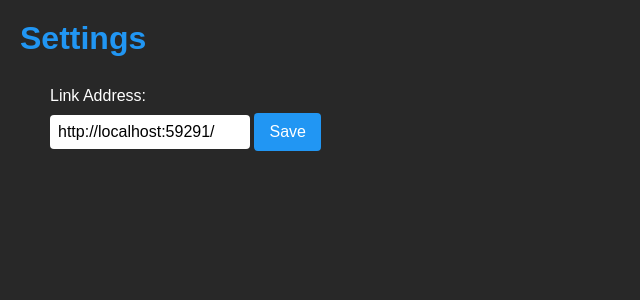
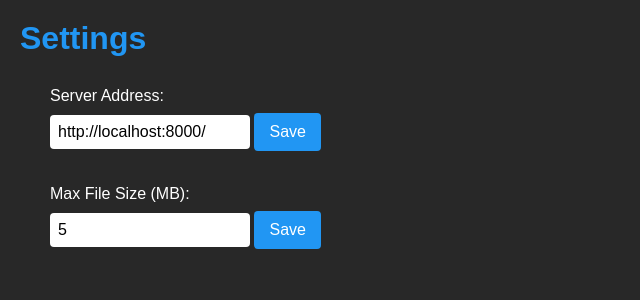
Before and after one commit to Toomas633/FileShare, a PHP site: page /settings.php in a window 1280 px wide. Shown: the part 50-350 px from the top of the page, without its empty margins (0-640 px from the left). Run offline with PHP 8.4, Linux system fonts and the light colour scheme; the visitor is signed in with stand-in values (Sample User, id 1).

Commit message:
Add max file size editing to settings

```diff
--- a/php/link_address.txt
+++ b/php/link_address.txt
@@ -1 +1 @@
-http://localhost:59291/
+http://localhost:8000/
--- a/settings.php
+++ b/settings.php
@@ -30,12 +30,27 @@ if (!isset($_SESSION['logged_in']) || $_SESSION['logged_in'] !== true) {
             header('Location: login.php');
             exit;
         }
-        $link_address = '';
+
+        $link_address = file_get_contents('php/link_address.txt');
+        $max_size = file_get_contents('php/max_size.txt') / 1000000;
         if ($_SERVER['REQUEST_METHOD'] === 'POST') {
+            if (isset($_POST['save_link_address'])) {
                 $link_address = $_POST['link_address'];
                 file_put_contents('php/link_address.txt', $link_address);
+            }
+
+            if (isset($_POST['save_max_size'])) {
+                $max_size = $_POST['max_size'];
+                file_put_contents('php/max_size.txt', $max_size * 1000000);
+            }
         } else {
+            if (file_exists('php/link_address.txt')) {
                 $link_address = file_get_contents('php/link_address.txt');
+            }
+
+            if (file_exists('php/max_size.txt')) {
+                $max_size = file_get_contents('php/max_size.txt') / 1000000;
+            }
         }
         ?>
         </div>
@@ -55,12 +70,19 @@ if (!isset($_SESSION['logged_in']) || $_SESSION['logged_in'] !== true) {
             </form>
         </div>
     </div>
+    <div id="sidebar">
         <h1>Settings</h1>
         <form method="post">
-        <label for="link_address">Link Address:</label>
-        <input type="text" name="link_address" id="link_address" value="<?php echo htmlspecialchars($link_address); ?>">
-        <input type="submit" value="Save">
+            <label for="link_address">Server Address:</label>
+            <input type="text" name="link_address" id="link_address" value="<?= htmlspecialchars($link_address, ENT_QUOTES); ?>">
+            <input type="submit" name="save_link_address" value="Save">
         </form>
+        <form method="post">
+            <label for="max_size">Max File Size (MB):</label>
+            <input type="text" name="max_size" id="max_size" value="<?= htmlspecialchars($max_size, ENT_QUOTES); ?>" pattern="[0-9]+">
+            <input type="submit" name="save_max_size" value="Save">
+        </form>
+    </div>
     <div id="success-popup"></div>
     <div id="error-popup"></div>
     <script type="text/javascript" src="js/settings.js"></script>
```
Lines whose indentation alone changed are shown as unchanged.
